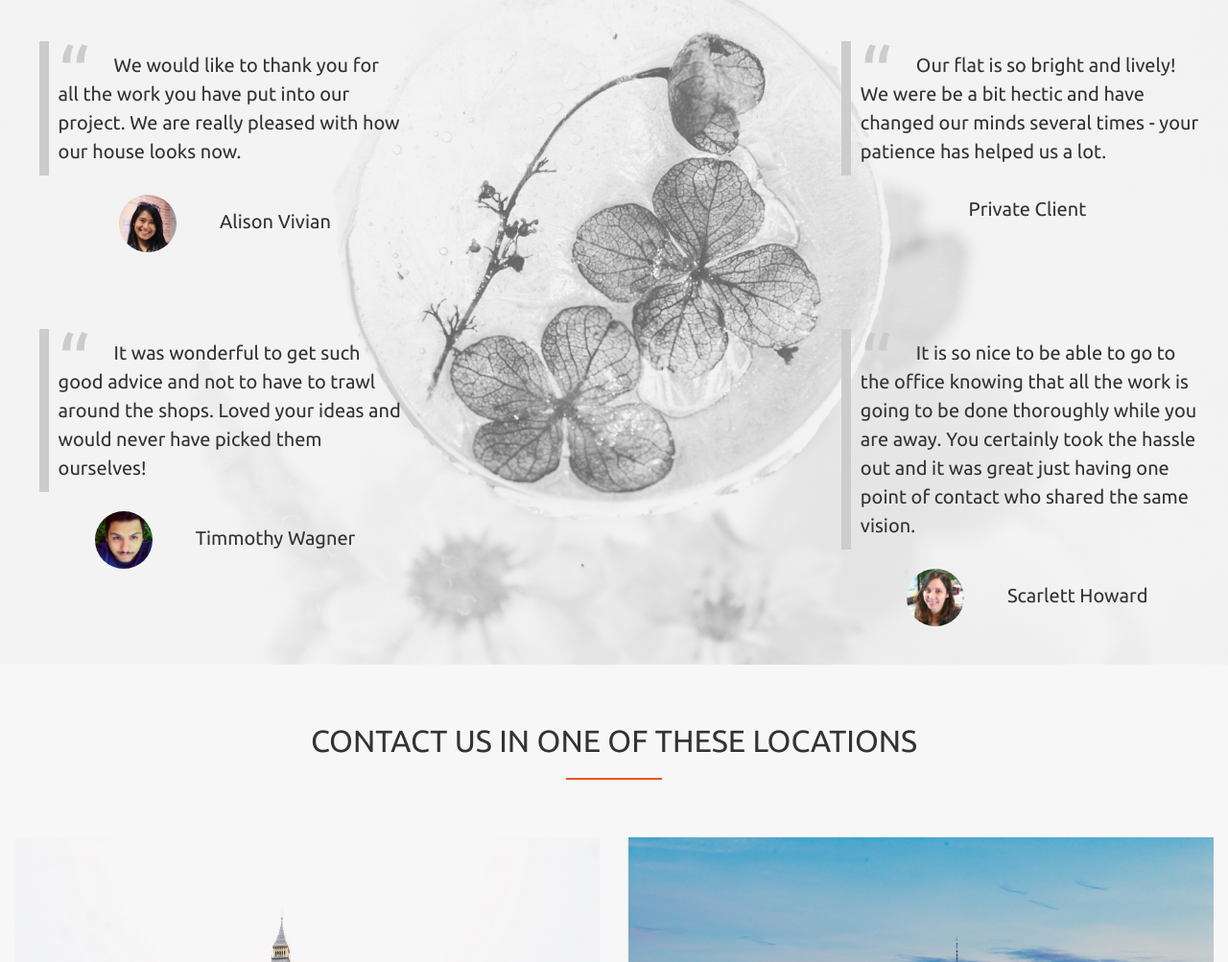
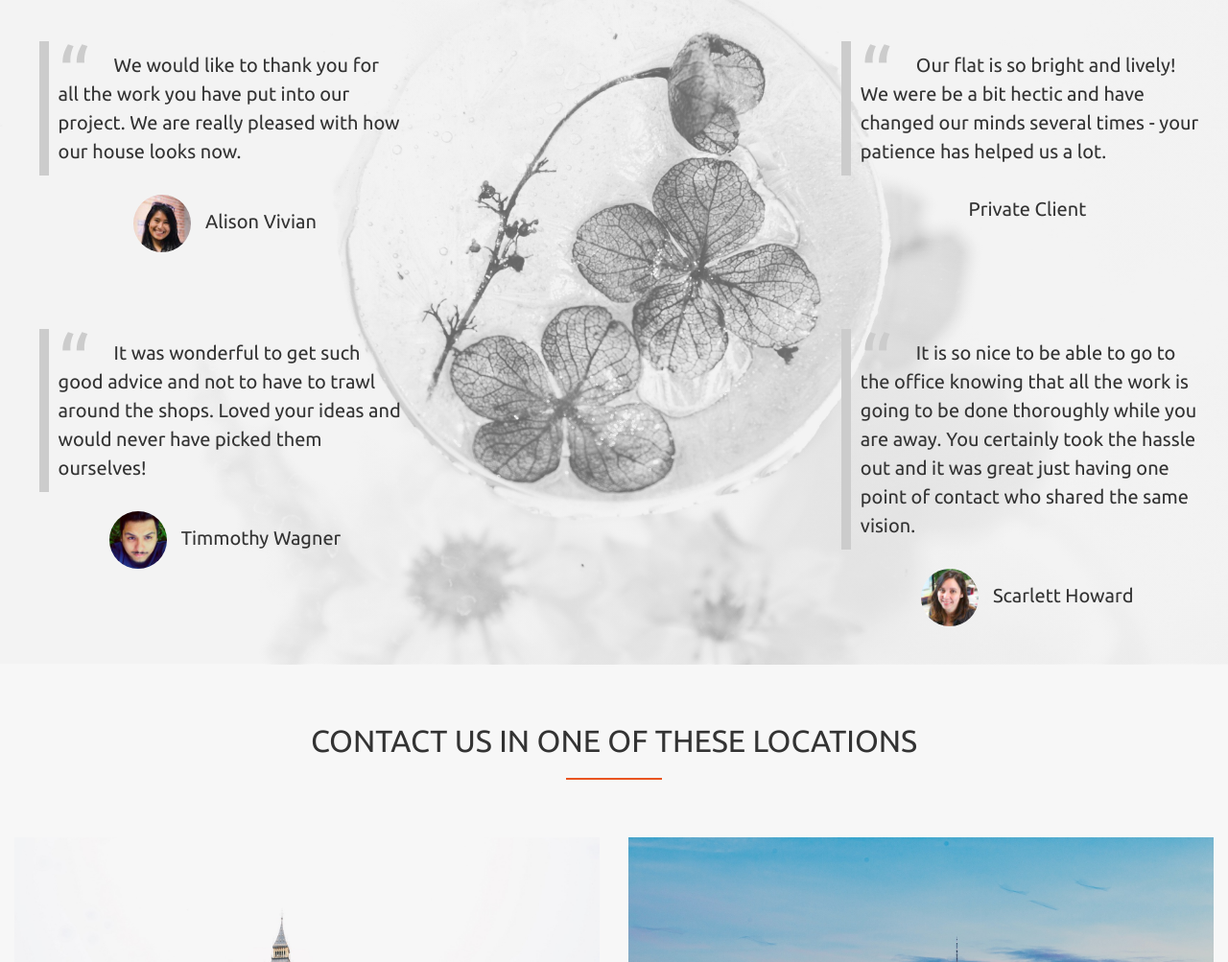
Before and after one commit to koleaby4/dom-designs, a plain HTML site: page index.html in a window 1280 px wide. Shown: the part 1945-2948 px from the top of the page at 96% size. Drawn offline with nearby package versions, Linux system fonts and the light colour scheme.

Commit message:
testimonials - adjust customer photo position

```diff
--- a/assets/css/style.css
+++ b/assets/css/style.css
@@ -176,7 +176,7 @@ blockquote p {
 .testimonial-plate img {
   border-radius: 50%;
   height: 3rem;
-  margin-right: 2rem;
+  margin-right: 0.5rem;
 }
 
 /* ---- CONTACTS ----  */
```
